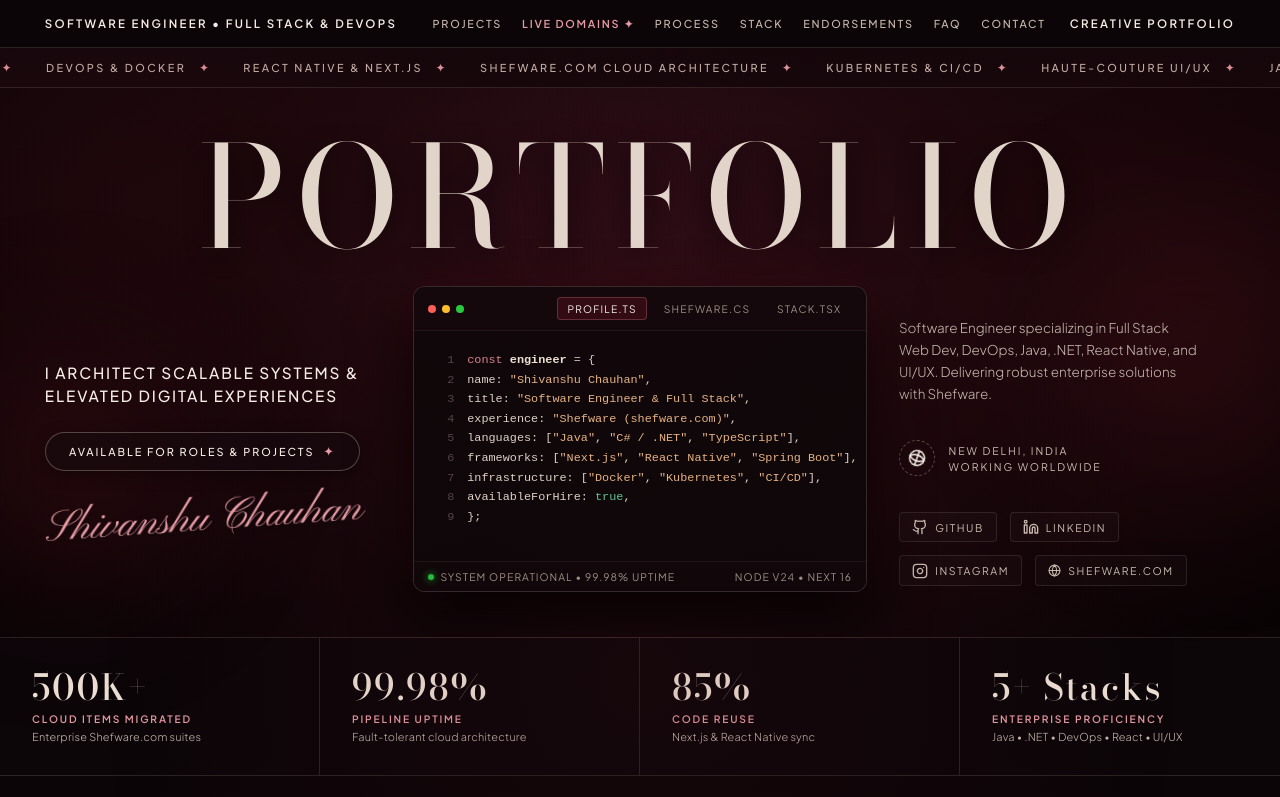
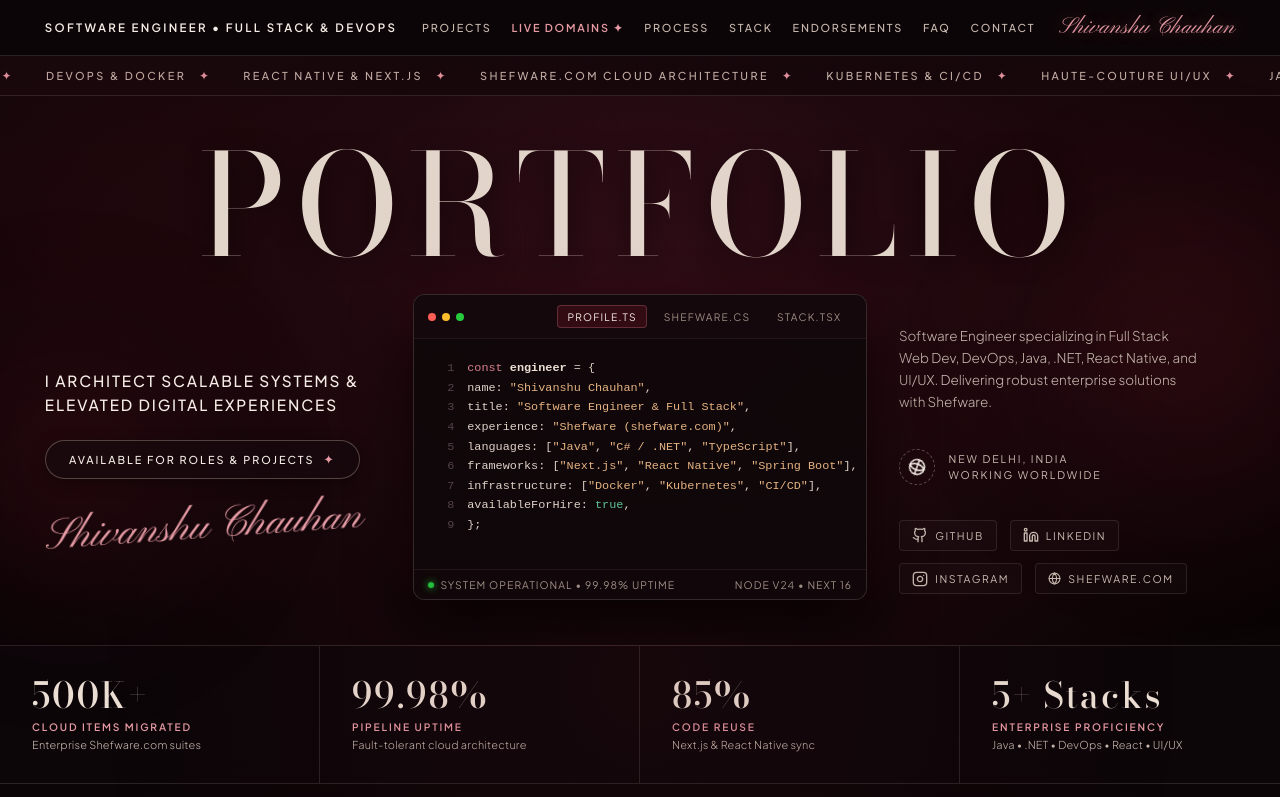
Before and after one commit to shivanshuofficials/portfolio, a Next.js app: page / in a window 1280 px wide. Shown: the top 797 px of the page. Built offline with nearby package versions, Linux system fonts and the light colour scheme; a web font is replaced by a local one.

Commit message:
minor name fix

```diff
--- a/src/app/page.tsx
+++ b/src/app/page.tsx
@@ -116,9 +116,10 @@
             <a href="#contact" className={styles.navLink}>Contact</a>
           </div>
 
-          <span className={styles.creativeTag}>CREATIVE PORTFOLIO</span>
+          <span className={styles.creativeSignatureTag}>Shivanshu Chauhan</span>
         </div>
       </header>
+
 
       {/* =====================================================================
           KINETIC MARQUEE / TICKER
--- a/src/app/portfolio.module.css
+++ b/src/app/portfolio.module.css
@@ -101,6 +101,28 @@
   font-weight: 600;
 }
 
+.creativeSignatureTag {
+  font-family: var(--font-cursive);
+  font-size: clamp(1.35rem, 1.8vw, 1.7rem);
+  color: var(--text-accent-rose);
+  line-height: 1;
+  letter-spacing: 0.02em;
+  font-weight: 400;
+  text-transform: none;
+  white-space: nowrap;
+  text-shadow: 0 0 15px rgba(216, 131, 142, 0.45);
+  transition: all 0.3s ease;
+  user-select: none;
+  display: inline-block;
+}
+
+.creativeSignatureTag:hover {
+  color: #fff;
+  text-shadow: 0 0 20px rgba(216, 131, 142, 0.8);
+  transform: scale(1.04);
+}
+
+
 /* ==========================================================================
    KINETIC TICKER / MARQUEE
    ========================================================================== */
@@ -1719,6 +1741,11 @@
     white-space: nowrap;
   }
 
+  .creativeSignatureTag {
+    font-size: 1.25rem;
+  }
+
+
   .tickerTrack {
     padding: 0.6rem 0;
     gap: 1.2rem;
```
